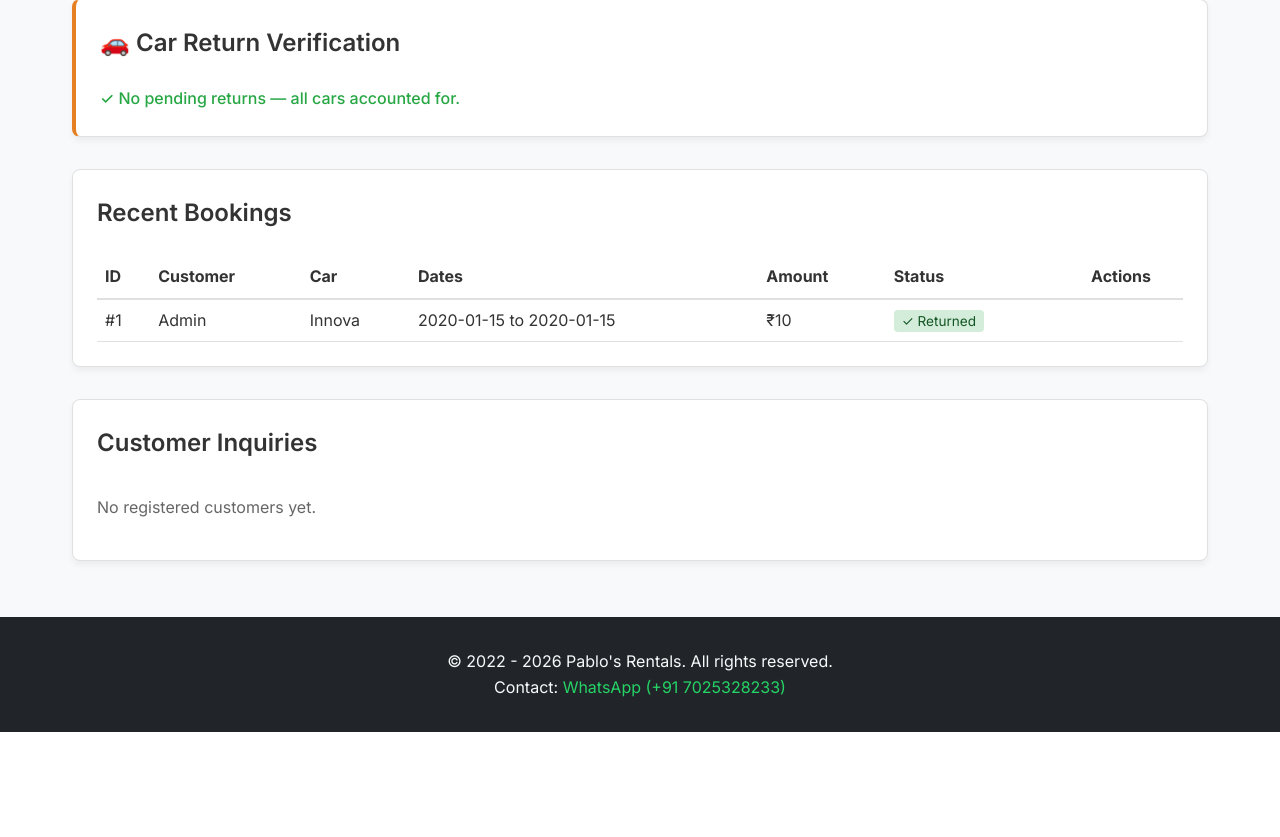
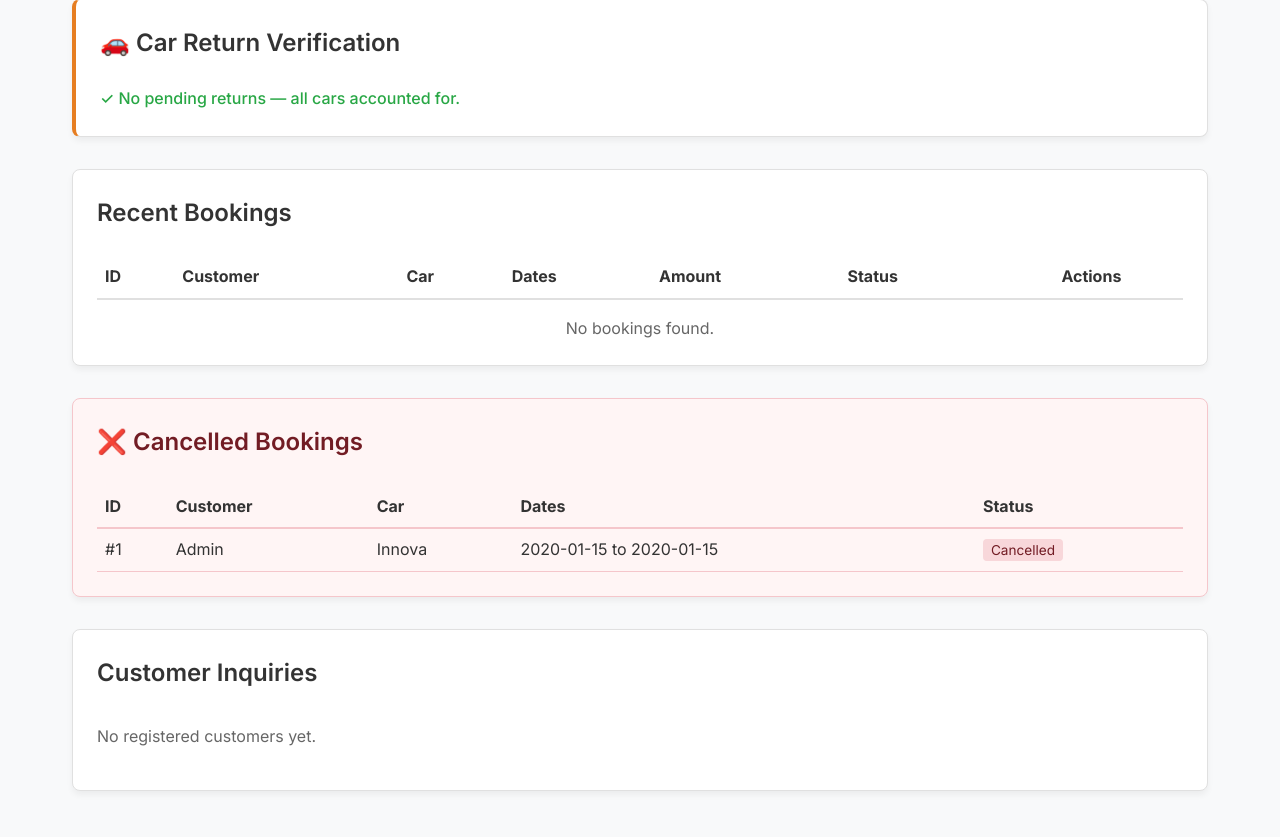
Before and after one commit to system-cyber/rent, a Flask app: page /admin in a window 1280 px wide. Shown: the part 674-1511 px from the top of the page. Before the commit the page ends 1406 px from the top, so only its background shows below. Run offline with Flask 3, Linux system fonts and the light colour scheme; the visitor is signed in with stand-in values (Sample User, id 1); data comes from the database, SQL or seed files in the repository; tables that the repository leaves empty hold one stand-in row (values such as "Sample post"); lists and menus that the app fills with data are empty.

Commit message:
Fix cancel booking buttons in admin and customer dashboards

```diff
--- a/app.py
+++ b/app.py
@@ -168,6 +168,16 @@ def admin_dashboard():
         FROM bookings b
         JOIN cars c ON b.car_id = c.id
         JOIN users u ON b.user_id = u.id
+        WHERE b.status != 'cancelled'
+        ORDER BY b.created_at DESC
+    ''').fetchall()
+
+    cancelled_bookings = g.db.execute('''
+        SELECT b.*, c.name as car_name, u.name as user_name
+        FROM bookings b
+        JOIN cars c ON b.car_id = c.id
+        JOIN users u ON b.user_id = u.id
+        WHERE b.status = 'cancelled'
         ORDER BY b.created_at DESC
     ''').fetchall()
 
@@ -177,12 +187,13 @@ def admin_dashboard():
         FROM bookings b
         JOIN cars c ON b.car_id = c.id
         JOIN users u ON b.user_id = u.id
-        WHERE b.return_verified = 0 AND b.status != 'returned'
+        WHERE b.return_verified = 0 AND b.status = 'confirmed'
         ORDER BY b.drop_date ASC
     ''').fetchall()
 
     return render_template('admin_dashboard.html', cars=cars, bookings=bookings,
-                           users=users, pending_returns=pending_returns)
+                           users=users, pending_returns=pending_returns,
+                           cancelled_bookings=cancelled_bookings)
 
 @app.route('/admin/car/add', methods=['GET', 'POST'])
 def admin_add_car():
@@ -416,38 +427,44 @@ def admin_offline_booking():
     return render_template('admin_offline_booking.html', cars=cars)
 
 
-@app.route('/booking/cancel/<int:booking_id>', methods=['POST'])
+@app.route('/booking/cancel/<int:booking_id>', methods=['GET', 'POST'])
 def cancel_booking(booking_id):
     if not g.user:
         return redirect(url_for('login'))
 
-    # Ensure the booking belongs to this user and is not already returned or cancelled
+    print(f"DEBUG: Customer {g.user['id']} attempting to cancel booking {booking_id}")
     booking = g.db.execute('SELECT * FROM bookings WHERE id = ? AND user_id = ?',
                            (booking_id, g.user['id'])).fetchone()
 
     if not booking:
+        print(f"DEBUG: Booking {booking_id} not found for user {g.user['id']}")
         flash('Booking not found or access denied.', 'error')
     elif booking['status'] in ['returned', 'cancelled']:
+        print(f"DEBUG: Booking {booking_id} status is {booking['status']}, cannot cancel")
         flash('This booking cannot be cancelled.', 'error')
     else:
         g.db.execute("UPDATE bookings SET status = 'cancelled' WHERE id = ?", (booking_id,))
         g.db.commit()
+        print(f"DEBUG: Booking {booking_id} cancelled successfully")
         flash('Booking cancelled successfully.', 'success')
 
     return redirect(url_for('customer_dashboard'))
 
 
-@app.route('/admin/booking/cancel/<int:booking_id>', methods=['POST'])
+@app.route('/admin/booking/cancel/<int:booking_id>', methods=['GET', 'POST'])
 def admin_cancel_booking(booking_id):
     if not g.user or g.user['role'] != 'admin':
         return redirect(url_for('login'))
 
+    print(f"DEBUG: Admin attempting to cancel booking {booking_id}")
     booking = g.db.execute('SELECT * FROM bookings WHERE id = ?', (booking_id,)).fetchone()
     if not booking:
+        print(f"DEBUG: Booking {booking_id} not found")
         flash('Booking not found.', 'error')
     else:
         g.db.execute("UPDATE bookings SET status = 'cancelled' WHERE id = ?", (booking_id,))
         g.db.commit()
+        print(f"DEBUG: Booking {booking_id} cancelled by admin")
         flash(f'Booking #{booking_id} has been cancelled by Admin.', 'success')
 
     return redirect(url_for('admin_dashboard'))
--- a/templates/admin_dashboard.html
+++ b/templates/admin_dashboard.html
@@ -95,11 +95,16 @@
                         <span style="background:#fff3cd; color:#856404; padding: 0.2rem 0.5rem;
                                      border-radius: 4px; font-size: 0.8rem;">{{ b.status|title }}</span>
                     </td>
-                    <td style="padding: 0.6rem; text-align: center;">
+                    <td style="padding: 0.6rem; text-align: center; display: flex; gap: 0.5rem; justify-content: center;">
                         <a href="{{ url_for('admin_verify_return', booking_id=b.id) }}"
                            class="btn btn-primary"
                            style="padding: 0.3rem 0.8rem; font-size: 0.85rem;">
                             &#10003; Verify Return
+                        </a>
+                        <a href="{{ url_for('admin_cancel_booking', booking_id=b.id) }}"
+                           class="btn" style="padding: 0.3rem 0.8rem; font-size: 0.85rem; background: #fff; color: #dc3545; border: 1px solid #dc3545;"
+                           onclick="return confirm('Cancel this active booking?');">
+                            Cancel
                         </a>
                     </td>
                 </tr>
@@ -147,12 +152,11 @@
                     </td>
                     <td style="padding: 0.5rem; text-align: center;">
                         {% if not booking.return_verified and booking.status != 'cancelled' %}
-                        <form action="{{ url_for('admin_cancel_booking', booking_id=booking.id) }}" method="POST"
-                              style="display: inline;" onsubmit="return confirm('Cancel booking #{{ booking.id }}?');">
-                            <button type="submit" class="btn" style="padding: 0.2rem 0.5rem; font-size: 0.75rem; background: #fff; color: #dc3545; border: 1px solid #dc3545;">
-                                Cancel
-                            </button>
-                        </form>
+                        <a href="{{ url_for('admin_cancel_booking', booking_id=booking.id) }}"
+                           class="btn" style="padding: 0.2rem 0.5rem; font-size: 0.75rem; background: #fff; color: #dc3545; border: 1px solid #dc3545;"
+                           onclick="return confirm('Cancel booking #{{ booking.id }}?');">
+                            Cancel
+                        </a>
                         {% endif %}
                     </td>
                 </tr>
@@ -161,6 +165,40 @@
         </table>
         {% if not bookings %}
         <p style="text-align: center; margin-top: 1rem; color: #666;">No bookings found.</p>
+        {% endif %}
+    </div>
+</div>
+
+<!-- Cancelled Bookings -->
+<div class="card" style="margin-bottom: 2rem; border-color: #f5c6cb; background: #fff5f5;">
+    <h2 style="color: #721c24;">&#10060; Cancelled Bookings</h2>
+    <div style="overflow-x: auto;">
+        <table style="width: 100%; border-collapse: collapse; margin-top: 1rem;">
+            <thead>
+                <tr style="border-bottom: 2px solid #f5c6cb; text-align: left;">
+                    <th style="padding: 0.5rem;">ID</th>
+                    <th style="padding: 0.5rem;">Customer</th>
+                    <th style="padding: 0.5rem;">Car</th>
+                    <th style="padding: 0.5rem;">Dates</th>
+                    <th style="padding: 0.5rem;">Status</th>
+                </tr>
+            </thead>
+            <tbody>
+                {% for b in cancelled_bookings %}
+                <tr style="border-bottom: 1px solid #f5c6cb;">
+                    <td style="padding: 0.5rem;">#{{ b.id }}</td>
+                    <td style="padding: 0.5rem;">{{ b.user_name }}</td>
+                    <td style="padding: 0.5rem;">{{ b.car_name }}</td>
+                    <td style="padding: 0.5rem;">{{ b.pickup_date }} to {{ b.drop_date }}</td>
+                    <td style="padding: 0.5rem;">
+                        <span style="background-color: #f8d7da; color: #721c24; padding: 0.2rem 0.5rem; border-radius: 4px; font-size: 0.85rem;">Cancelled</span>
+                    </td>
+                </tr>
+                {% endfor %}
+            </tbody>
+        </table>
+        {% if not cancelled_bookings %}
+        <p style="text-align: center; margin-top: 1rem; color: #721c24;">No cancelled bookings.</p>
         {% endif %}
     </div>
 </div>
```
Also changed, not shown: templates/customer_dashboard.html (+5 -6 lines).
